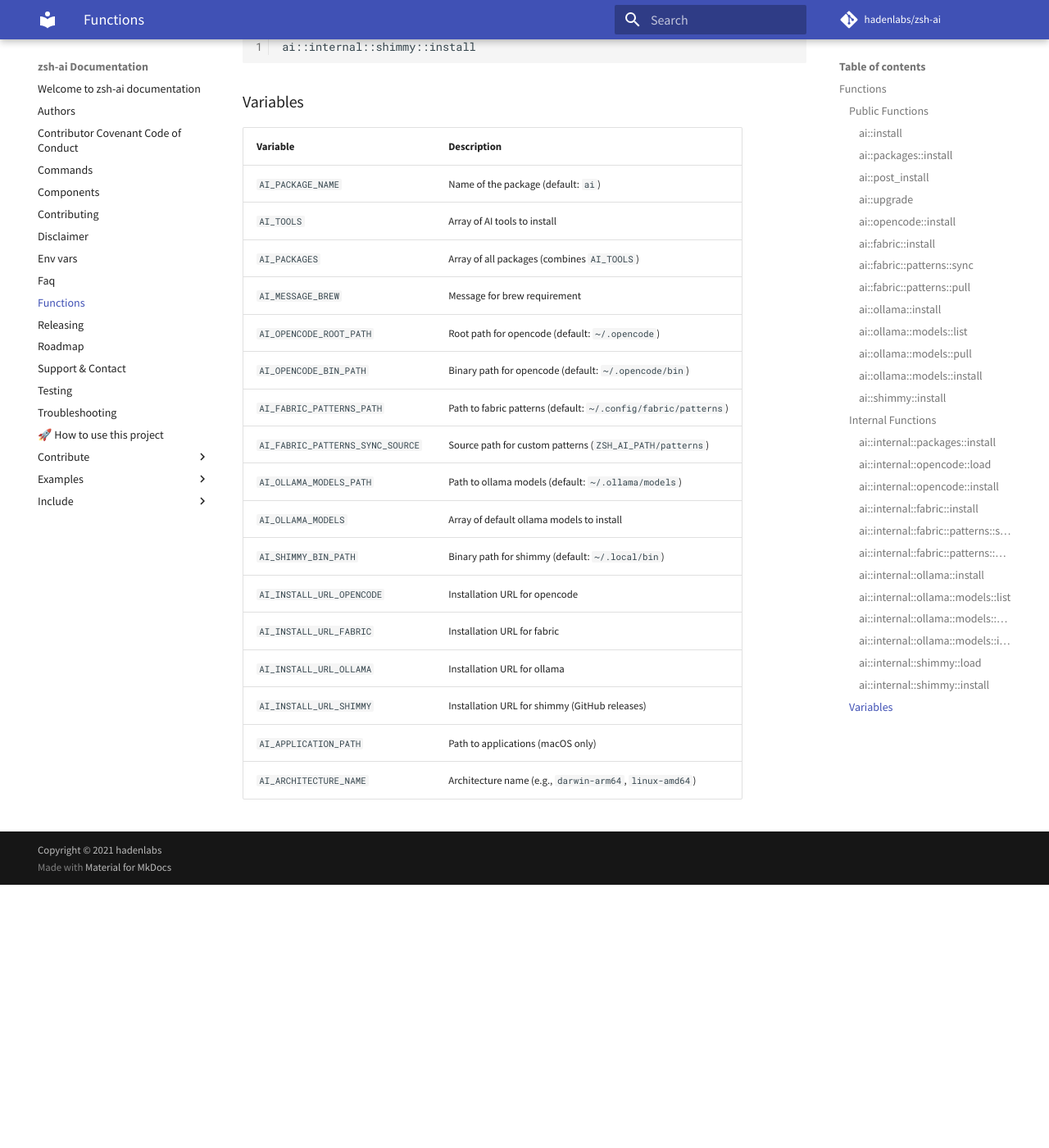
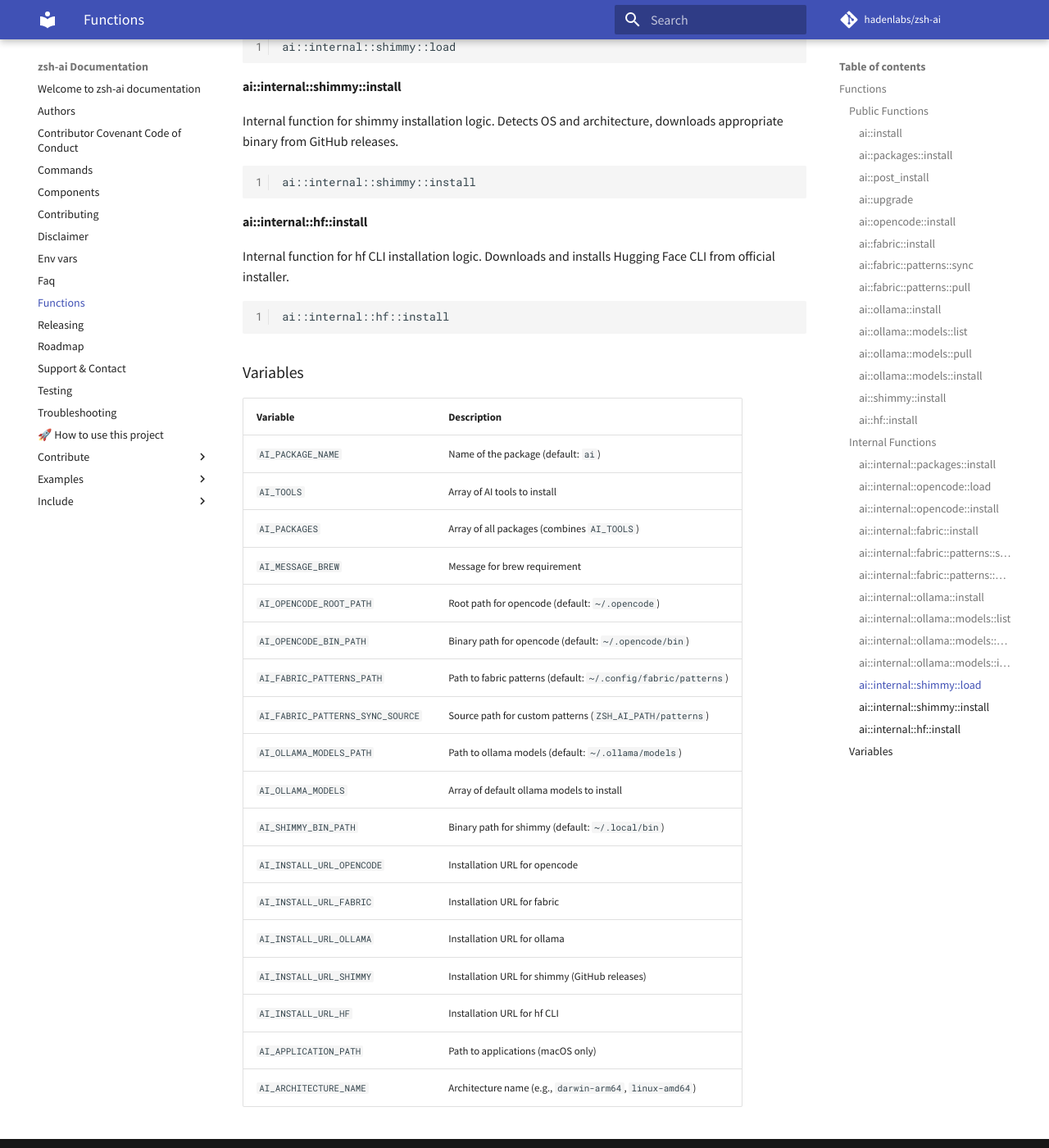
Before and after one commit to hadenlabs/zsh-ai, an MkDocs documentation site: the page built from docs/functions.md, in a window 1280 px wide and 1400 px high, scrolled down 3924 px. Shown: the whole window at 82% size. Built offline with MkDocs 1.6.1 and Material for MkDocs 9.7.7, drawn with Linux system fonts in a browser that asks for light colours; comment, search, counter and statistics services are not loaded; before the commit the page ends 5003 px from its top, so only the background shows below that; some of the changed text lies outside the part shown.

Commit message:
docs 📚 (core): implement information functions hg (#7)
Signed-off-by: Luis Mayta <luis@hadenlabs.com>

````diff
--- a/docs/functions.md
+++ b/docs/functions.md
@@ -114,6 +114,14 @@
 ai::shimmy::install
 ```
 
+#### ai::hf::install
+
+Install hf CLI tool (Hugging Face CLI). The new CLI for interacting with Hugging Face Hub - download models, upload files, manage cache, etc.
+
+```bash
+ai::hf::install
+```
+
 ### Internal Functions
 
 #### ai::internal::packages::install
@@ -212,6 +220,14 @@
 ai::internal::shimmy::install
 ```
 
+#### ai::internal::hf::install
+
+Internal function for hf CLI installation logic. Downloads and installs Hugging Face CLI from official installer.
+
+```bash
+ai::internal::hf::install
+```
+
 ### Variables
 
 | Variable                         | Description                                                    |
@@ -231,5 +247,6 @@
 | `AI_INSTALL_URL_FABRIC`          | Installation URL for fabric                                    |
 | `AI_INSTALL_URL_OLLAMA`          | Installation URL for ollama                                    |
 | `AI_INSTALL_URL_SHIMMY`          | Installation URL for shimmy (GitHub releases)                  |
+| `AI_INSTALL_URL_HF`              | Installation URL for hf CLI                                    |
 | `AI_APPLICATION_PATH`            | Path to applications (macOS only)                              |
 | `AI_ARCHITECTURE_NAME`           | Architecture name (e.g., `darwin-arm64`, `linux-amd64`)        |
````
Also changed, not shown: AGENTS.md (+16 -14 lines).
